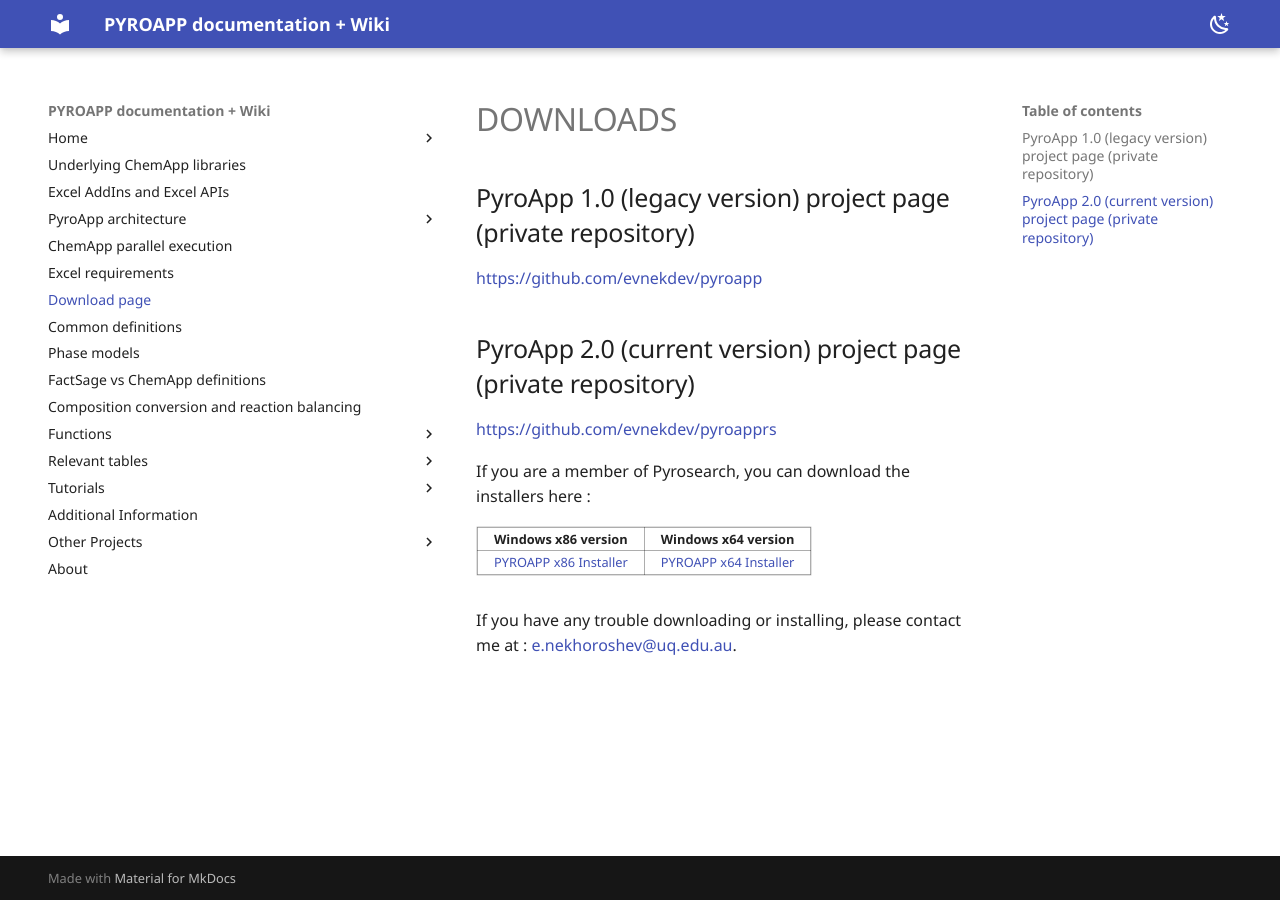
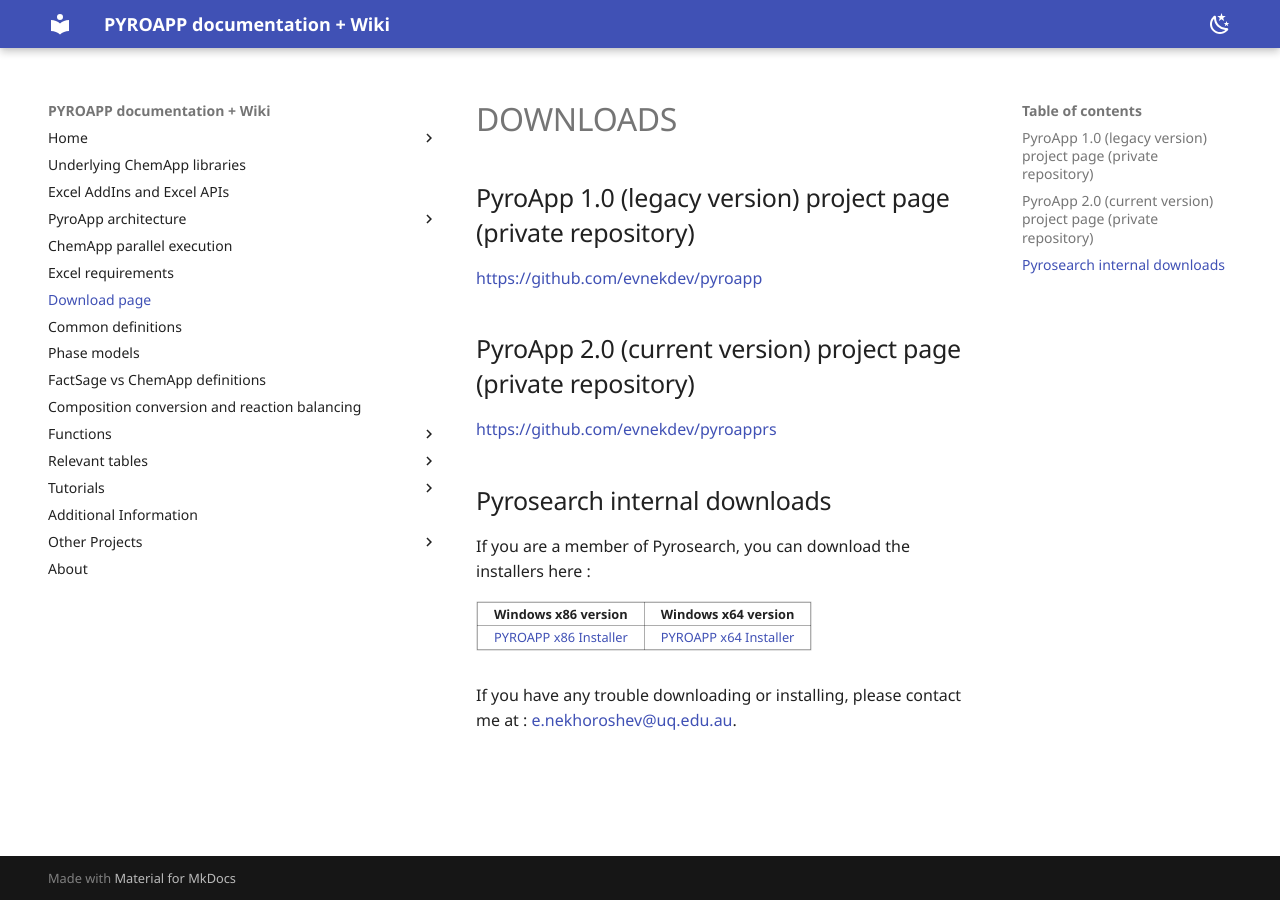
Before and after one commit to evnekdev/pyroapp-docs, an MkDocs documentation site: the page built from docs/download.md, in a window 1280 px wide. Built offline with MkDocs 1.6.1 and Material for MkDocs 9.7.7, drawn with Linux system fonts in a browser that asks for light colours; some web fonts are replaced.

Commit message:
Update download.md

```diff
--- a/docs/download.md
+++ b/docs/download.md
@@ -8,6 +8,8 @@
 
 <https://github.com/evnekdev/pyroapprs>
 
+## Pyrosearch internal downloads
+
 If you are a member of Pyrosearch, you can download the installers here :
 
 | Windows x86 version | Windows x64 version |
```
